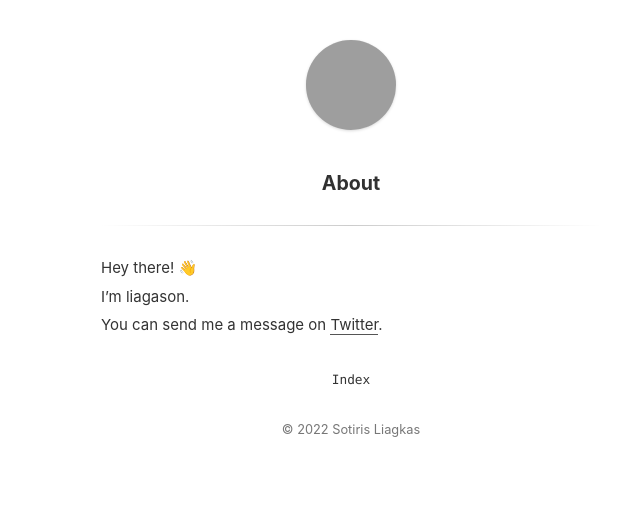
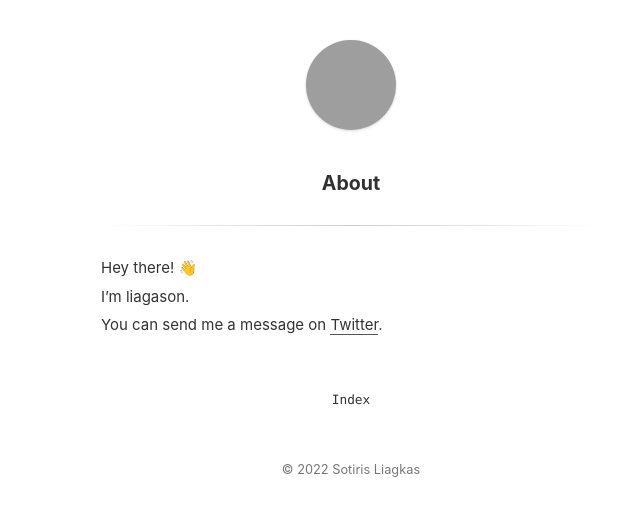
Before and after one commit to liagason/A-Jekyll-Blog, a Jekyll site: the page built from about.md, in a window 1280 px wide. Shown: the top 516 px of the page, without its empty margins (289-929 px from the left). Built offline with Jekyll 4.4.1, drawn with Linux system fonts in a browser that asks for light colours; grey boxes are pictures that could not be loaded.

Commit message:
Update main.scss

```diff
--- a/_sass/main.scss
+++ b/_sass/main.scss
@@ -312,7 +312,7 @@ article {
   font-size: 0.8rem;
 }
 .page-navigation {
-  margin: 30px auto 0 auto;
+  margin: 50px auto 0 auto;
   a {
     display: inline-block;
     text-decoration: none;
@@ -323,7 +323,7 @@ article {
   }
 }
 .footer {
-  margin-top: 30px;
+  margin-top: 50px;
   color: #777;
   a {
     border: none;
```
